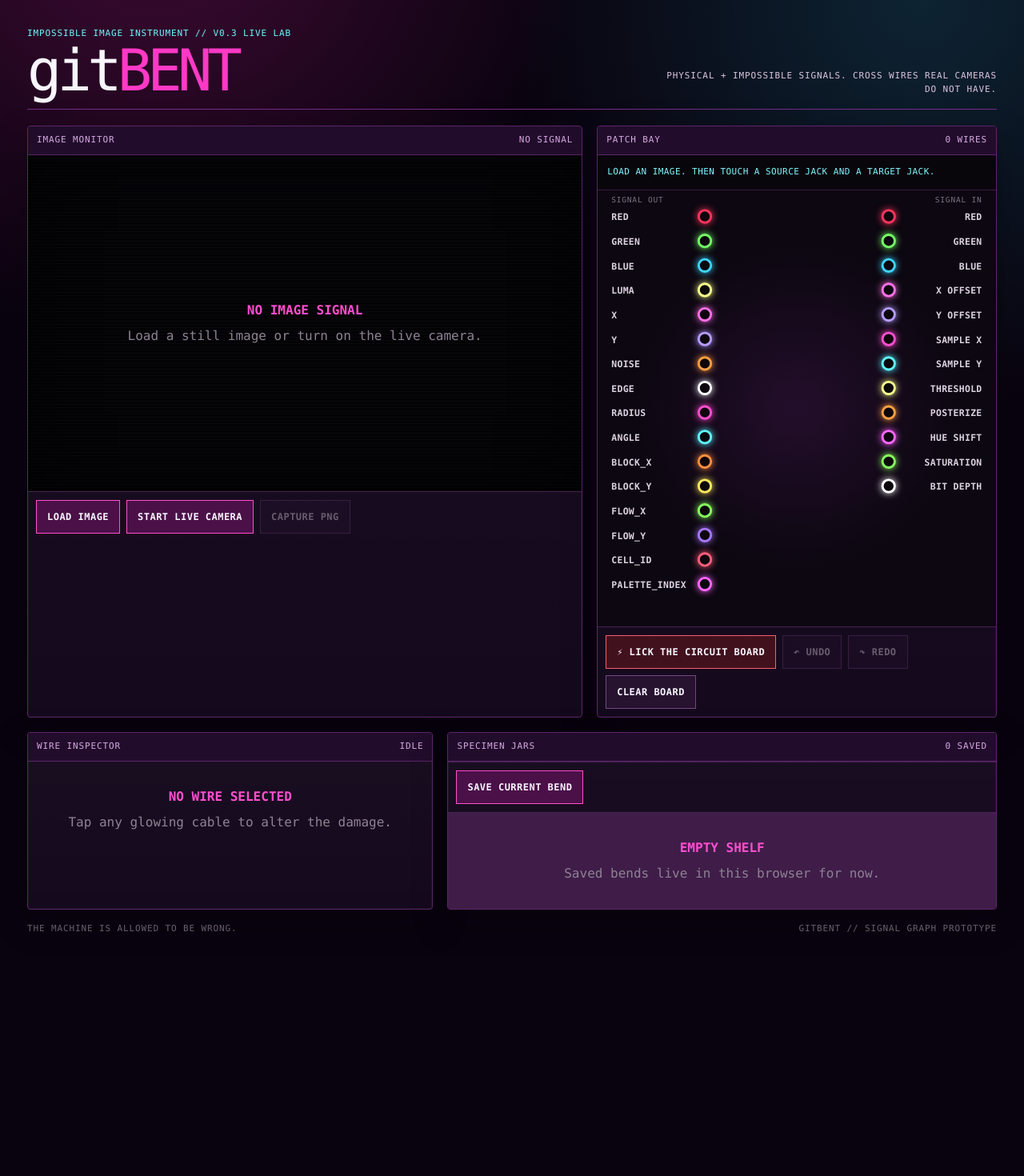
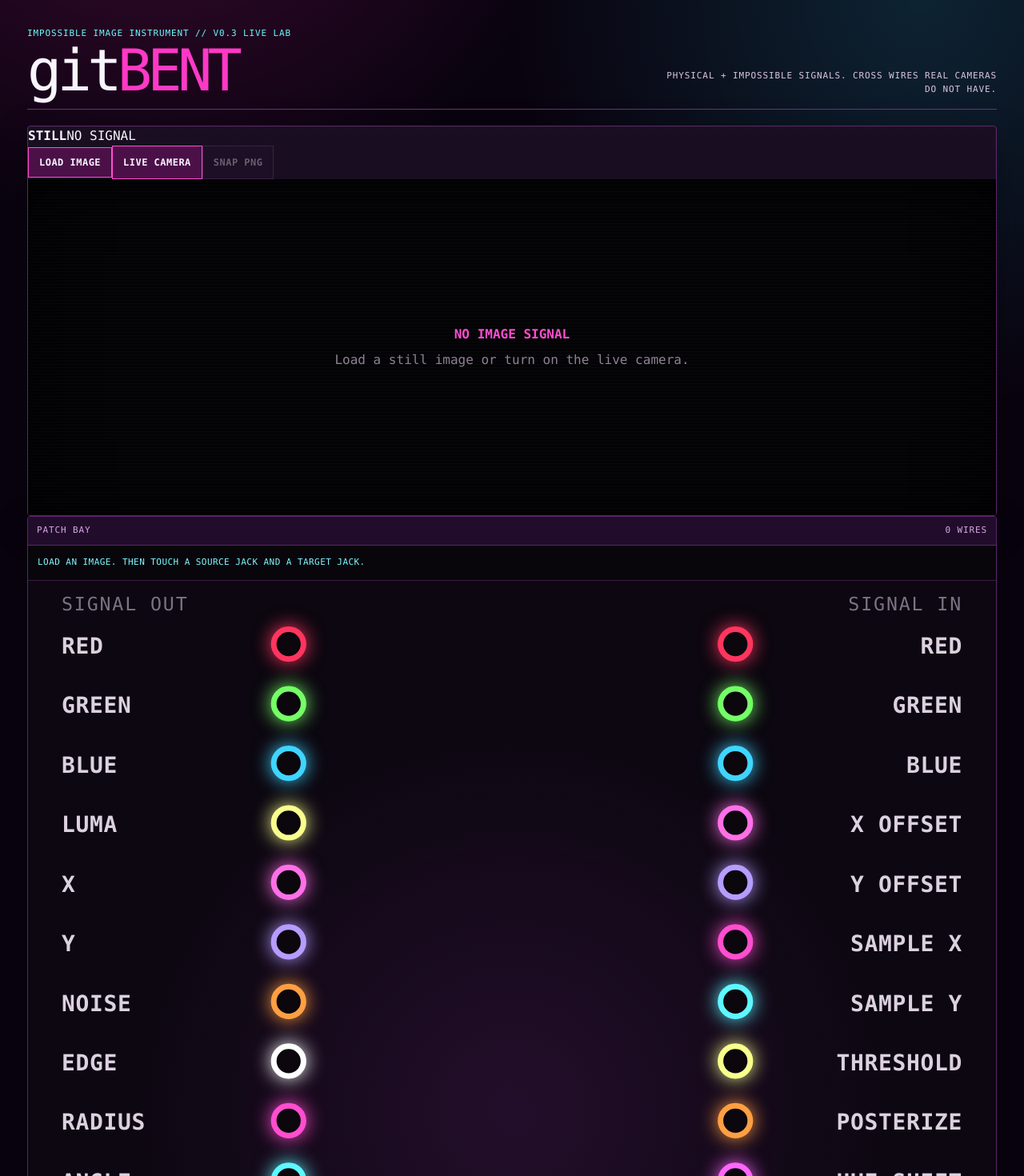
Before and after one commit to merrypranxter/gitbent, a React (Vite) app: page / in a window 1280 px wide. Shown: the top 1470 px of the page at 80% size. Before the commit the page ends 1203 px from the top, so only its background shows below. Built offline with nearby package versions, Linux system fonts and the light colour scheme.

Commit message:
Rebuild UI around image patch bay and wire modes

```diff
--- a/src/App.tsx
+++ b/src/App.tsx
@@ -721,15 +721,70 @@ export default function App() {
         </p>
       </header>
 
-      <section className="workbench">
-        <div className="viewer panel">
-          <div className="panel-topline">
-            <span>{sourceMode === 'camera' ? 'LIVE BENT CAMERA' : 'IMAGE MONITOR'}</span>
+      <section className="source-stage panel">
+        <div className="source-toolbar">
+          <div className="source-toolbar-label">
+            <strong>{sourceMode === 'camera' ? 'LIVE' : 'STILL'}</strong>
             <span>
               {dimensions.width
                 ? `${dimensions.width}×${dimensions.height}`
                 : 'NO SIGNAL'}
             </span>
+          </div>
+
+          <label className="button mini hot">
+            LOAD IMAGE
+            <input
+              type="file"
+              accept="image/png,image/jpeg,image/webp"
+              onChange={(event) => loadImage(event.target.files?.[0])}
+            />
+          </label>
+
+          {!cameraActive ? (
+            <button className="button mini hot" onClick={() => startCamera()}>
+              LIVE CAMERA
+            </button>
+          ) : (
+            <>
+              <button className="button mini" onClick={flipCamera}>
+                FLIP
+              </button>
+
+              {cameraFacing === 'user' && (
+                <button
+                  className={`button mini mirror-toggle ${selfieMirrored ? 'active' : ''}`}
+                  onClick={toggleSelfieMirror}
+                  aria-pressed={selfieMirrored}
+                >
+                  MIRROR {selfieMirrored ? 'ON' : 'OFF'}
+                </button>
+              )}
+
+              <button className="button mini" onClick={stopCamera}>
+                CAMERA OFF
+              </button>
+            </>
+          )}
+
+          <button
+            className="button mini"
+            onClick={exportPng}
+            disabled={!dimensions.width}
+          >
+            SNAP PNG
+          </button>
+
+          {cameraActive &&
+            (!isRecording ? (
+              <button className="button mini record" onClick={startRecording}>
+                ● REC
+              </button>
+            ) : (
+              <button className="button mini recording" onClick={stopRecording}>
+                ■ STOP
+              </button>
+            ))}
         </div>
 
         <div className="screen">
@@ -745,53 +800,9 @@ export default function App() {
             </div>
           )}
         </div>
+      </section>
 
-          <div className="image-controls">
-            <label className="button hot">
-              LOAD IMAGE
-              <input
-                type="file"
-                accept="image/png,image/jpeg,image/webp"
-                onChange={(event) => loadImage(event.target.files?.[0])}
-              />
-            </label>
-
-            {!cameraActive ? (
-              <button className="button hot" onClick={() => startCamera()}>
-                START LIVE CAMERA
-              </button>
-            ) : (
-              <>
-                <button className="button" onClick={flipCamera}>
-                  FLIP CAMERA
-                </button>
-                <button className="button" onClick={stopCamera}>
-                  STOP CAMERA
-                </button>
-              </>
-            )}
-
-            <button
-              className="button"
-              onClick={exportPng}
-              disabled={!dimensions.width}
-            >
-              CAPTURE PNG
-            </button>
-
-            {cameraActive &&
-              (!isRecording ? (
-                <button className="button record" onClick={startRecording}>
-                  ● RECORD VIDEO
-                </button>
-              ) : (
-                <button className="button recording" onClick={stopRecording}>
-                  ■ STOP RECORDING
-                </button>
-              ))}
-          </div>
-        </div>
-
+      <section className="bend-workspace">
         <div className="patcher panel">
           <div className="panel-topline">
             <span>PATCH BAY</span>
@@ -910,13 +921,11 @@ export default function App() {
             </button>
           </div>
         </div>
-      </section>
 
-      <section className="lower-grid">
         <div className="inspector panel">
           <div className="panel-topline">
-            <span>WIRE INSPECTOR</span>
-            <span>{selectedWire ? 'LIVE' : 'IDLE'}</span>
+            <span>HOW THIS WIRE HITS</span>
+            <span>{selectedWire ? 'SELECTED' : 'PICK A WIRE'}</span>
           </div>
 
           {selectedWire ? (
@@ -941,6 +950,11 @@ export default function App() {
                 ))}
               </div>
 
+              <p className="mode-help">
+                <strong>PATCH</strong> = modulate it. <strong>BRIDGE</strong> = contaminate it.
+                <strong> SHORT</strong> = let the source take over.
+              </p>
+
               <label className="slider-label">
                 <span>STRENGTH</span>
                 <output>{Math.round(selectedWire.strength * 100)}%</output>
@@ -964,15 +978,6 @@ export default function App() {
                 />
               </label>
 
-              <p className="mode-help">
-                {selectedWire.mode === 'PATCH' &&
-                  'Signal politely modulates the destination.'}
-                {selectedWire.mode === 'BRIDGE' &&
-                  'Signals contaminate each other around their midpoint.'}
-                {selectedWire.mode === 'SHORT' &&
-                  'The source aggressively takes over the destination.'}
-              </p>
-
               <button
                 className="button danger ghost"
                 onClick={removeSelected}
@@ -981,14 +986,17 @@ export default function App() {
               </button>
             </div>
           ) : (
-            <div className="idle-card">
-              <strong>NO WIRE SELECTED</strong>
-              <span>Tap any glowing cable to alter the damage.</span>
+            <div className="idle-card inspector-idle">
+              <strong>SELECT A CABLE</strong>
+              <span>
+                PATCH / BRIDGE / SHORT and strength stay right here beside the board.
+              </span>
             </div>
           )}
         </div>
+      </section>
 
-        <div className="specimens panel">
+      <section className="specimens panel specimens-full">
         <div className="panel-topline">
           <span>SPECIMEN JARS</span>
           <span>{savedBends.length} SAVED</span>
@@ -1030,7 +1038,6 @@ export default function App() {
             </article>
           ))}
         </div>
-        </div>
       </section>
 
       <footer>
```
Lines whose indentation alone changed are shown as unchanged.
